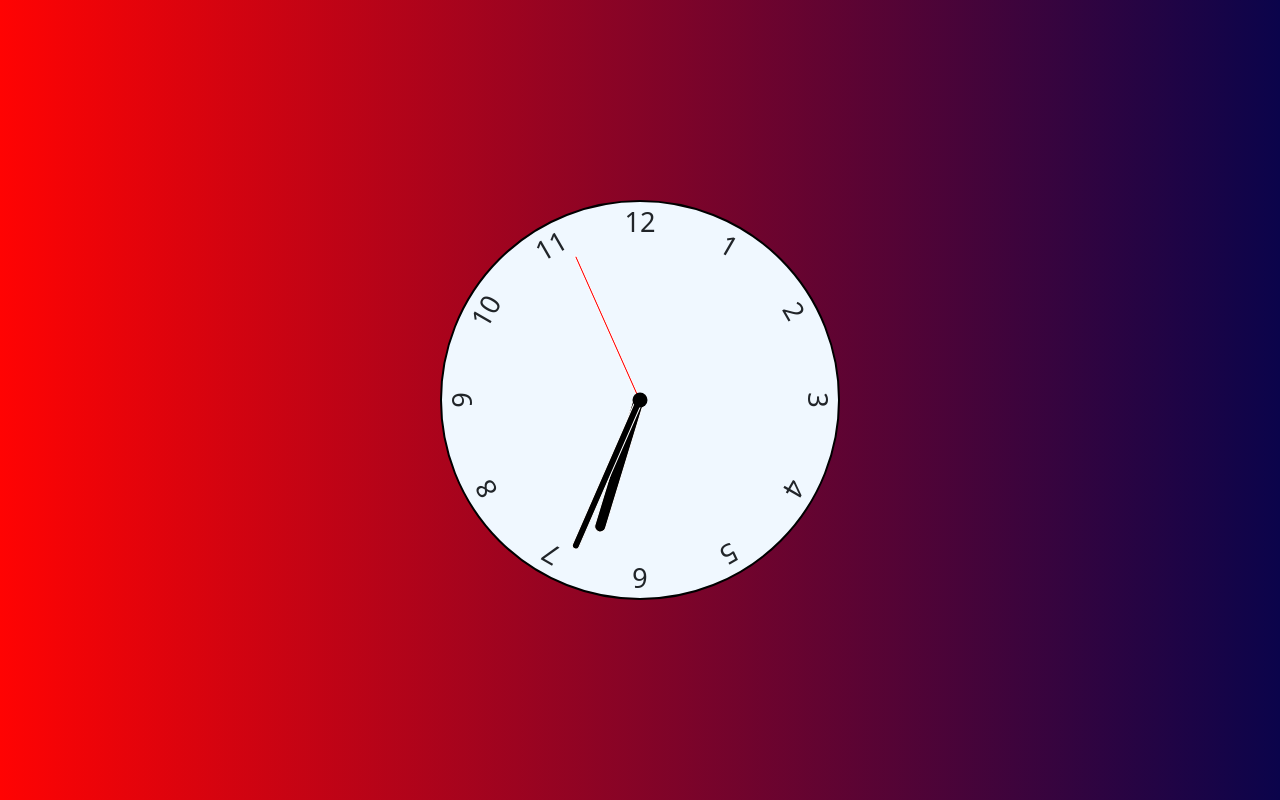
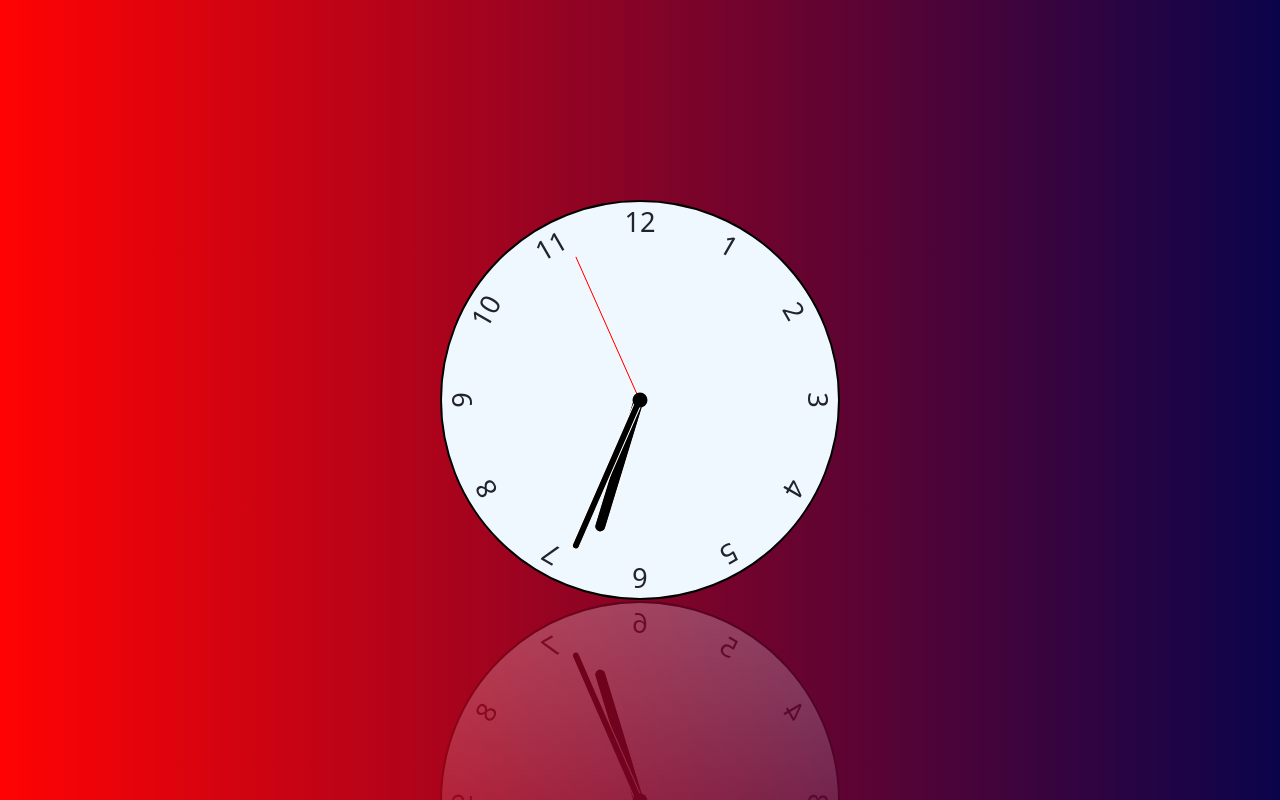
Before and after one commit to Matheusbezerra-dev/ClockOne, a plain HTML site: page index.html in a window 1280 px wide. Drawn offline with nearby package versions, Linux system fonts and the light colour scheme.

Commit message:
colocando elemento span com js

```diff
--- a/assets/css/style.css
+++ b/assets/css/style.css
@@ -20,7 +20,8 @@ body{
   border: 2px solid black;
   position: absolute;
   border-radius: 50%;
-}
+  -webkit-box-reflect: below 1px linear-gradient(transparent,#0004);
+  }
 
 #clock .number{
   --rotation: 0;
--- a/assets/js/script.js
+++ b/assets/js/script.js
@@ -27,8 +27,10 @@ function numbersClock() {
     const divs = document.createElement('div')
     divs.className = 'number';
     divs.classList.add('n' + [i])
-    divs.innerText = [i];
     divcapture.appendChild(divs)
+    const span = document.createElement('span')
+    span.innerText = [i]
+    divs.appendChild(span)
   }
   setDate()
 }
```
Also changed, not shown: index.html (+9 -5 lines).
